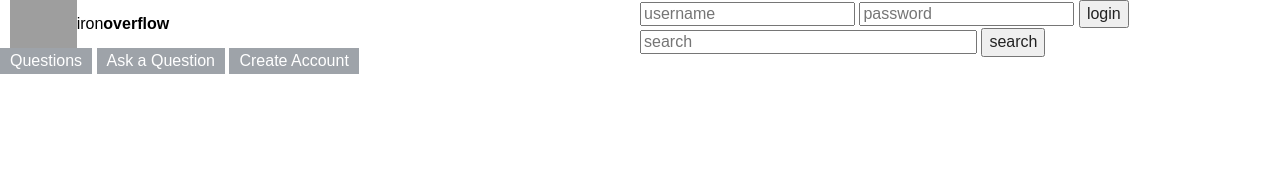
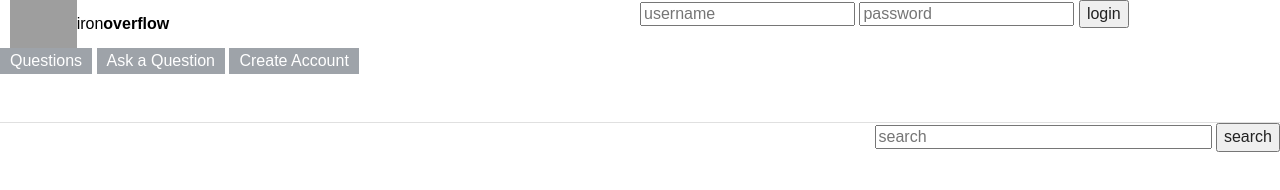
Before and after one commit to Iron-Overflow/gui, a website: page src/index.html at #/questions in a window 1280 px wide. Drawn offline with nearby package versions, Linux system fonts and the light colour scheme; files that its build step writes are made by us from their sources; no server answers; grey boxes are pictures that could not be loaded; files whose address does not match are found by name.

Commit message:
move search box to questions.html

```diff
--- a/src/index.html
+++ b/src/index.html
@@ -33,10 +33,6 @@
               <input placeholder="password"></input>
               <button>login</button>
             </fiedset>
-            <fieldset class="search">
-              <input class="search" placeholder="search"></input>
-              <button>search</button>
-            </fieldset>
           </div>
         </header>
         <div class="place-holder">
--- a/src/partials/questions.html
+++ b/src/partials/questions.html
@@ -1,4 +1,8 @@
-
+<section class="questions-container">
+  <fieldset class="search">
+    <input class="search" placeholder="search"></input>
+    <button>search</button>
+  </fieldset>
   <div class="questions" ng-repeat="question in questions | orderBy: '-created_at'">
     <section class="small-col">
       <div class="number-votes">
@@ -17,3 +21,4 @@
       <span class="author">by {{author}}</span>
     </section>
   </div>
+</section>
--- a/src/scss/_header.scss
+++ b/src/scss/_header.scss
@@ -31,8 +31,8 @@ header {
   // background-color: gray;
   width: 50%;
   float: left;
-  input.search {
-    width: 329px;
-  }
+  // input.search {
+  //   width: 329px;
+  // }
 
 }//end of right-col
--- a/src/scss/_questions.scss
+++ b/src/scss/_questions.scss
@@ -1,3 +1,15 @@
+section.questions-container {
+  border-top: solid 1px #e0e0e0;
+  margin-top: 50px;
+
+}
+fieldset.search {
+  text-align: right;
+  input.search {
+    width: 329px;
+  }
+}
+
 div.questions {
   border-bottom: 1px solid #e0e0e0;
   @extend .clearfix;
```
Lines whose indentation alone changed are shown as unchanged.
